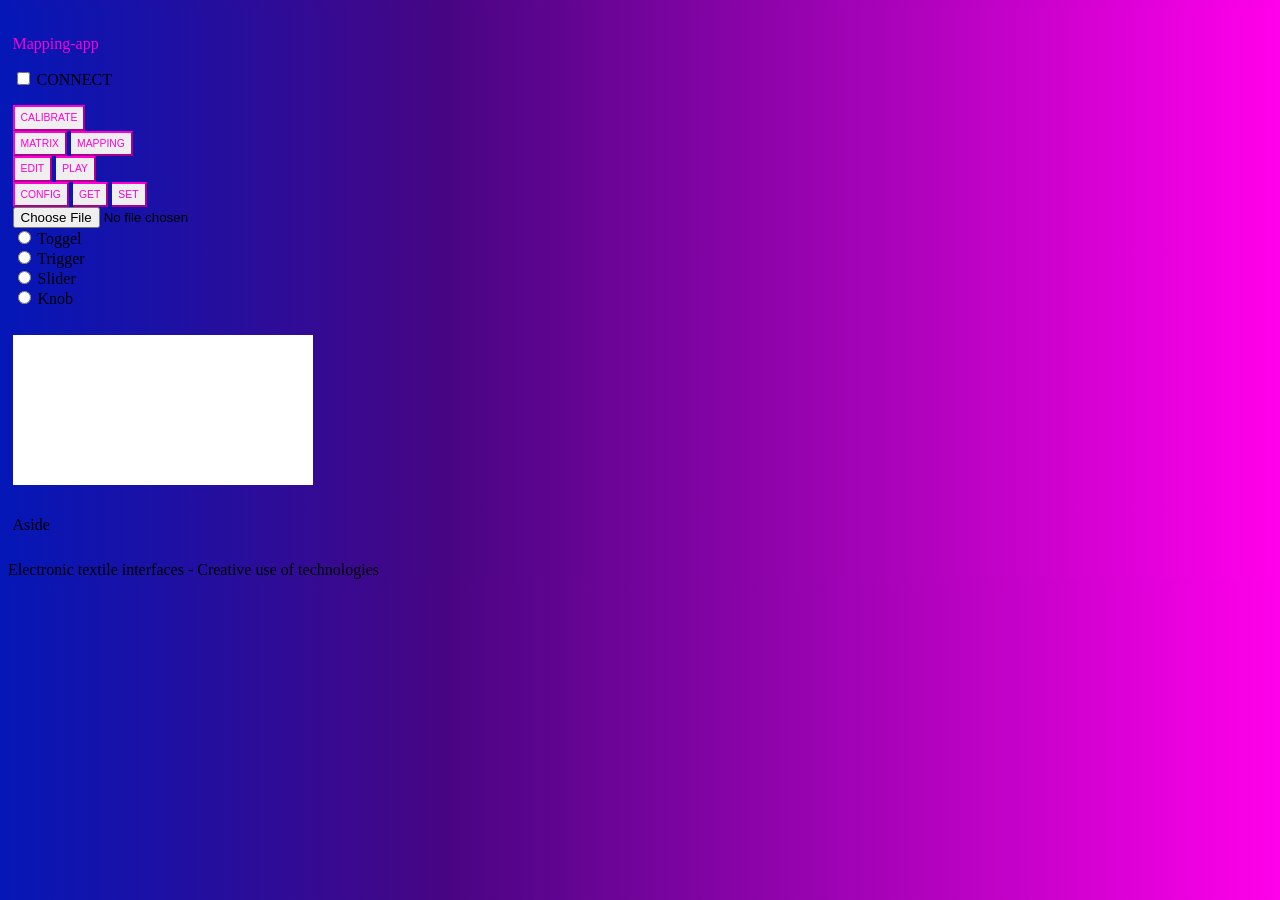
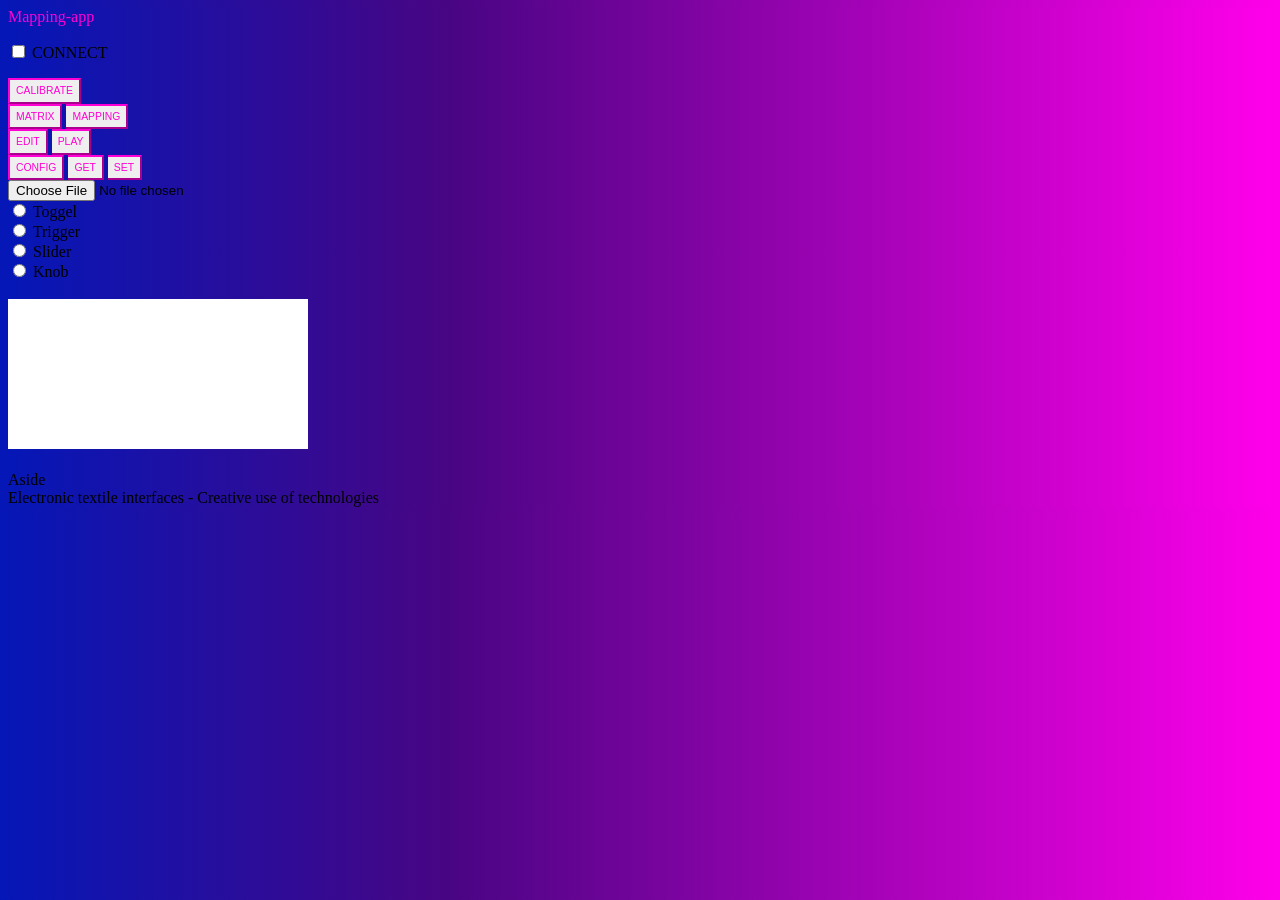

Style/Feat: layout, canvas, fonts & UX improvements

--- a/docs/css/style.css
+++ b/docs/css/style.css
@@ -1,3 +1,18 @@
+@font-face {
+  font-family: 'Poppins';
+  font-style: normal;
+  font-weight: 500;
+  font-display: swap;
+  src: url('../assets/fonts/poppins-500-latin.woff2') format('woff2');
+}
+@font-face {
+  font-family: 'Poppins';
+  font-style: normal;
+  font-weight: 600;
+  font-display: swap;
+  src: url('../assets/fonts/poppins-600-latin.woff2') format('woff2');
+}
+
 html, body {
   height: inherit;
   width: inherit;
@@ -18,9 +33,15 @@ html, body {
   transition: 0;
 }
 
-.col-sm-2, .col-sm-3, .col-sm-6, .col-sm-7 {
-  padding: 3vh 0.5vh;
+.col-sm-3, .col-sm-6 {
+  padding: 1vh;
 }
+
+.col-sm-3.sidenav               { padding-top: 2vh; padding-bottom: 2vh; }
+.col-sm-3.sidenav:not(.d-flex) { padding-left: 3vh; }
+.col-sm-3.sidenav.d-flex       { padding-right: 3vh; }
+
+#page { padding-top: 2vh; padding-bottom: 2vh; }
 
 h1, h2, h3, h4, h5 {
 	font-family: 'Poppins', sans-serif;
@@ -30,27 +51,36 @@ h1, h2, h3, h4, h5 {
 }
 
 @media (orientation: landscape) {
+  :root {
+    --canvas-size: min(calc(50vw - 2vh), calc(100vh - 4vh));
+  }
   .container {
-    width: 100%;
-    height: 90vh;
+    width: var(--canvas-size);
+    height: auto;
+    aspect-ratio: 1;
+    margin: 0 auto;
+    padding: 0;
     display: block;
   }
-  .sensor{
-    width: inherit;
-    height: inherit;
+  .sensor {
+    width: 100%;
+    height: 100%;
     margin: auto;
     overflow: hidden;
   }
-  .col-sm-2.sidenav.d-flex > .card,
   .col-sm-3.sidenav.d-flex > .card {
-    height: 90vh;
+    height: var(--canvas-size);
     overflow-y: auto;
   }
 }
 
-#page {
-  padding-left: 0.5vh;
-  padding-right: 0.5vh;
+#loading_canvas,
+#mapping_canvas,
+#matrix_canvas {
+  background: white;
+  border-radius: var(--bs-border-radius);
+  outline: 1px solid rgb(255, 0, 212);
+  overflow: hidden;
 }
 
 #canvas-2D {
